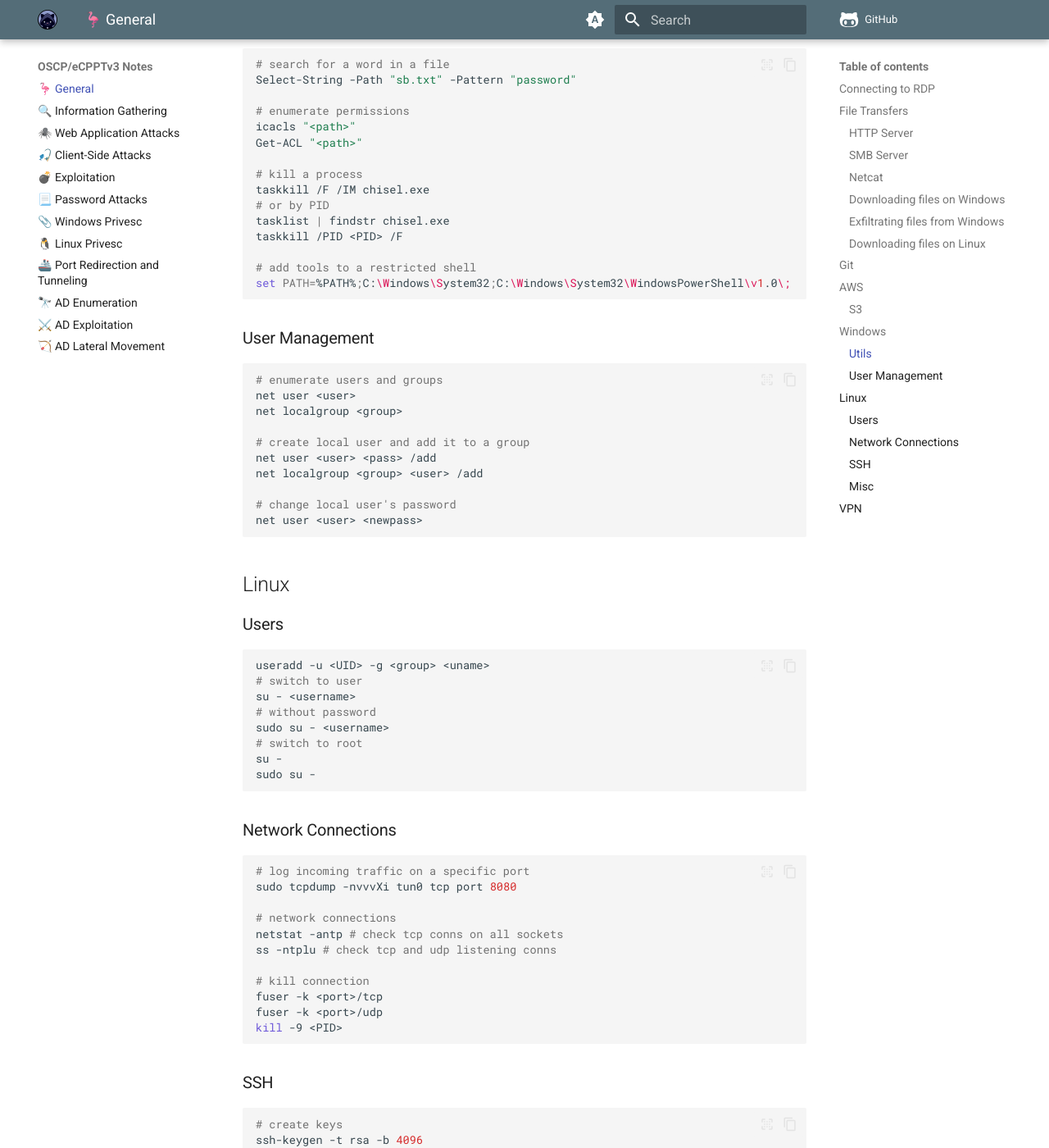
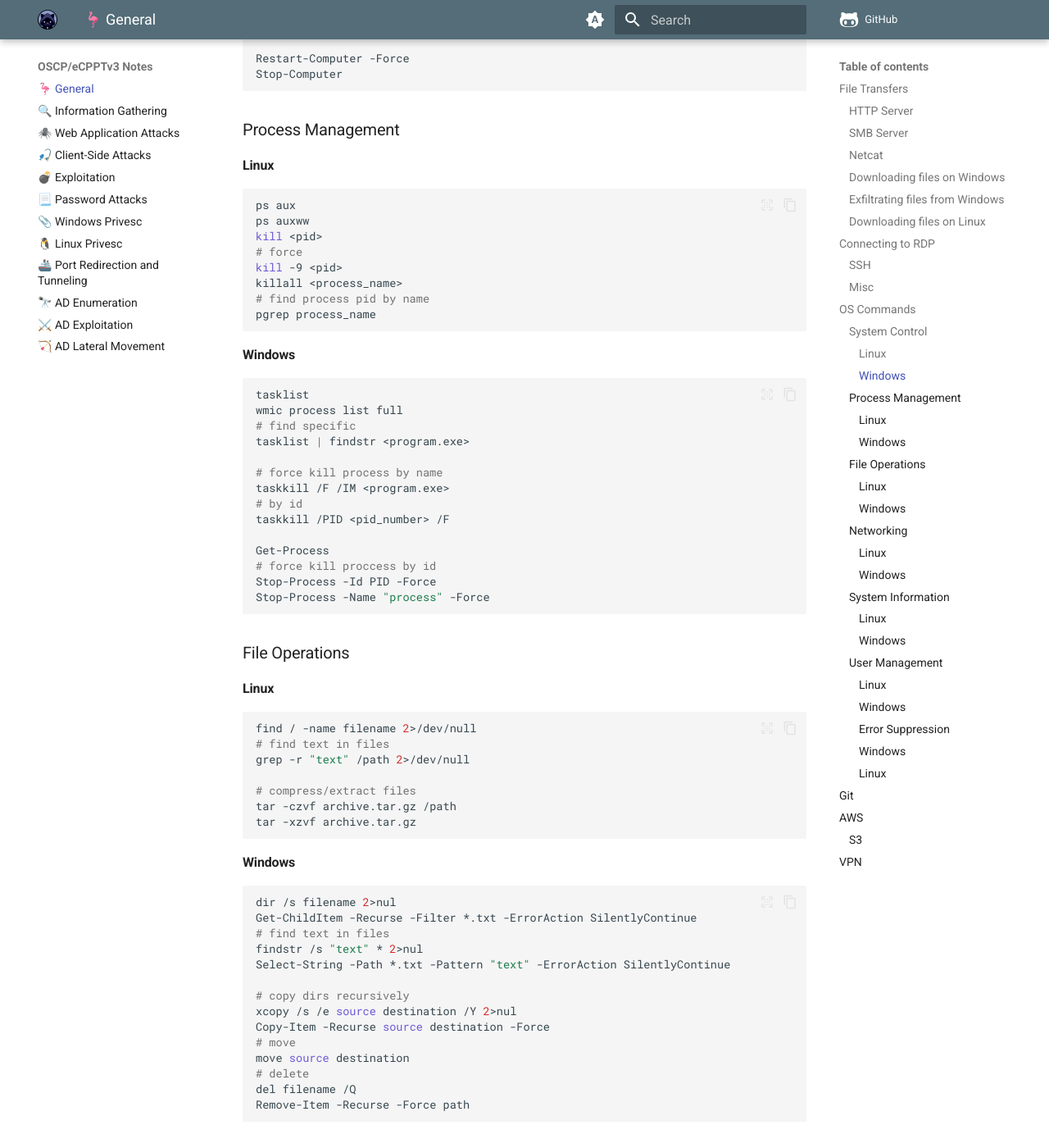
Before and after one commit to krovs/oscp-notes, an MkDocs documentation site: the page built from docs/index.md, in a window 1280 px wide and 1400 px high, scrolled down 2836 px. Shown: the whole window at 82% size. Built offline with MkDocs 1.6.1 and Material for MkDocs 9.7.7, drawn with Linux system fonts in a browser that asks for light colours; comment, search, counter and statistics services are not loaded; some of the changed text lies outside the part shown.

Commit message:
Add useful OS commands and refactor

````diff
--- a/docs/index.md
+++ b/docs/index.md
@@ -1,15 +1,4 @@
 # 🦩 General
-
-## Connecting to RDP
-
-```shell
-# add resolution support
-xfreerdp3 /u:user /p:pass /v:<ip> /dynamic-resolution
-# add clipboard support
-xfreerdp3 /u:user /p:pass /v:<ip> +clipboard
-# add a share to easily transfer files
-xfreerdp3 /u:user /p:pass /v:<ip> /drive:<name>,<path>
-```
 
 ## File Transfers
 
@@ -87,113 +76,15 @@ wget http://<ip>:<port>/<file>
 curl -O http://<ip>:<port>/<file>
 ```
 
-## Git
-
-> [git-dumper](https://github.com/arthaud/git-dumper)
+## Connecting to RDP
 
 ```shell
-# dump git repo from url
-git-dumper <url>/.git ./website
-
-# show commits on a branch
-git log
-# show commit details and changes
-git show <commit>
-```
-
-## AWS
-
-!!! warning ""
-    Out of scope
-
-Setup credentials if you find access keys
-
-```shell
-aws configure
-```
-
-### S3
-
-```shell
-# list public buckets without credentials
-aws s3 ls s3://<bucket>/ --endpoint-url <url> --no-sign-request
-
-# download a bucket
-aws s3 cp s3://<bucket> ./
-
-# check bucket policy
-aws s3api get-bucket-policy --bucket <bucket> --endpoint-url <url> --no-sign-request
-
-# upload a file to a bucket
-aws s3 cp <file> s3://<bucket>/ --endpoint-url <url> --no-sign-request
-```
-
-## Windows
-
-### Utils
-
-```shell
-# search for a word in a file
-Select-String -Path "sb.txt" -Pattern "password"
-
-# enumerate permissions
-icacls "<path>"
-Get-ACL "<path>"
-
-# kill a process
-taskkill /F /IM chisel.exe
-# or by PID
-tasklist | findstr chisel.exe
-taskkill /PID <PID> /F
-
-# add tools to a restricted shell
-set PATH=%PATH%;C:\Windows\System32;C:\Windows\System32\WindowsPowerShell\v1.0\;
-```
-
-### User Management
-
-```shell
-# enumerate users and groups
-net user <user>
-net localgroup <group>
-
-# create local user and add it to a group
-net user <user> <pass> /add
-net localgroup <group> <user> /add
-
-# change local user's password
-net user <user> <newpass>
-```
-
-## Linux
-
-### Users
-
-```shell
-useradd -u <UID> -g <group> <uname>
-# switch to user
-su - <username>
-# without password
-sudo su - <username>
-# switch to root
-su -
-sudo su -
-```
-
-### Network Connections
-
-```shell
-# log incoming traffic on a specific port
-sudo tcpdump -nvvvXi tun0 tcp port 8080
-
-# network connections
-netstat -antp # check tcp conns on all sockets
-ss -ntplu # check tcp and udp listening conns
-
-# kill connection
-fuser -k <port>/tcp
-fuser -k <port>/udp
-kill -9 <PID>
+# add resolution support
+xfreerdp3 /u:user /p:pass /v:<ip> /dynamic-resolution
+# add clipboard support
+xfreerdp3 /u:user /p:pass /v:<ip> +clipboard
+# add a share to easily transfer files
+xfreerdp3 /u:user /p:pass /v:<ip> /drive:<name>,<path>
 ```
 
 ### SSH
@@ -223,6 +114,297 @@ strings
 ltrace
 ```
 
+## OS Commands
+
+### System Control
+
+#### Linux
+
+```shell
+sudo reboot
+sudo shutdown -r now
+# shutdown
+sudo shutdown -h now
+# traditional restart
+sudo init 6
+```
+
+#### Windows
+
+```shell
+# restart and shutdown
+shutdown /r /t 0
+shutdown /s /t 0
+
+Restart-Computer -Force
+Stop-Computer
+```
+
+### Process Management
+
+#### Linux
+
+```shell
+ps aux
+ps auxww
+kill <pid>
+# force
+kill -9 <pid>
+killall <process_name>
+# find process pid by name
+pgrep process_name
+```
+
+#### Windows
+
+```shell
+tasklist
+wmic process list full
+# find specific
+tasklist | findstr <program.exe>
+
+# force kill process by name
+taskkill /F /IM <program.exe>
+# by id
+taskkill /PID <pid_number> /F
+
+Get-Process
+# force kill proccess by id
+Stop-Process -Id PID -Force
+Stop-Process -Name "process" -Force
+```
+
+### File Operations
+
+#### Linux
+
+```shell
+find / -name filename 2>/dev/null
+# find text in files
+grep -r "text" /path 2>/dev/null
+
+# compress/extract files
+tar -czvf archive.tar.gz /path
+tar -xzvf archive.tar.gz
+```
+
+#### Windows
+
+```shell
+dir /s filename 2>nul
+Get-ChildItem -Recurse -Filter *.txt -ErrorAction SilentlyContinue
+# find text in files
+findstr /s "text" * 2>nul
+Select-String -Path *.txt -Pattern "text" -ErrorAction SilentlyContinue
+
+# copy dirs recursively
+xcopy /s /e source destination /Y 2>nul
+Copy-Item -Recurse source destination -Force
+# move
+move source destination
+# delete
+del filename /Q
+Remove-Item -Recurse -Force path
+```
+
+### Networking
+
+#### Linux
+
+```shell
+# show interfaces
+ip a
+ifconfig
+# list listening connections
+ss -ntplu
+netstat -ntplu
+# test connectivity
+ping host
+# trace path
+traceroute host
+# DNS lookup
+dig domain
+nslookup domain
+# kill connection
+fuser -k <port>/tcp
+fuser -k <port>/udp
+# routing table
+ip route show
+# log incoming traffic on a specific port
+sudo tcpdump -nvvvXi tun0 tcp port 8080
+```
+
+#### Windows
+
+```shell
+# show network config
+ipconfig /all
+# connections and listening ports
+netstat -ano
+# show ip addresses
+Get-NetIPAddress
+# show tcp connections
+Get-NetTCPConnection
+# dns lookup
+nslookup domain
+Resolve-DnsName domain
+# trace path
+tracert host
+# test connectivity
+Test-NetConnection host -Port port
+# routing table
+route print
+```
+
+### System Information
+
+#### Linux
+
+```shell
+# kernel info
+uname -a
+# distro info
+lsb_release -a
+```
+
+#### Windows
+
+```shell
+# system info
+systeminfo
+Get-ComputerInfo
+# os details
+wmic os get version
+Get-WmiObject Win32_OperatingSystem
+# show drives
+Get-PSDrive
+# show tasks
+schtasks
+Get-ScheduledTask
+# recent system events
+Get-EventLog -LogName System -Newest 10
+# path permissions
+icacls "<path>"
+Get-ACL "<path>"
+```
+
+### User Management
+
+#### Linux
+
+```shell
+# show user info
+id <username>
+whoami
+groups <username>
+# switch to user
+su - <username>
+sudo su - <username>
+# switch to root
+su -
+sudo su -
+# check user sudo permissions
+sudo -l
+
+# create/delete/change pass users
+useradd -m username
+useradd -u <UID> -g <group> <uname>
+userdel -r username
+passwd username
+# add to group
+usermod -aG sudo username
+
+# show who is currently logged in
+who
+w
+# show last logins
+last
+```
+
+#### Windows
+
+```shell
+# show current user
+whoami /all
+# list all users
+net user
+Get-LocalUser
+# show user details
+net user username
+# create/delete/change pass user
+net user username password /add
+New-LocalUser -Name "username" -Password (ConvertTo-SecureString "password" -AsPlainText -Force)
+net user username /delete
+net user username newpassword
+# list all groups
+net localgroup
+Get-LocalGroup
+# show members
+net localgroup groupname
+Get-LocalGroupMember "Administrators"
+# add/delete user to group
+net localgroup groupname username /add
+Add-LocalGroupMember -Group "Administrators" -Member "username"
+net localgroup groupname username /delete
+net localgroup Administrators username /add
+
+# run command as a different user
+runas /user:domain\username cmd
+```
+
+#### Error Suppression
+
+#### Windows
+
+- **CMD**: Append `2>nul` to suppress error messages
+- **PowerShell**: Add `-ErrorAction SilentlyContinue` parameter to cmdlets
+
+#### Linux
+
+- Append `2>/dev/null` to suppress error messages only
+- Append `&>/dev/null` to suppress both standard output and errors
+
+## Git
+
+> [git-dumper](https://github.com/arthaud/git-dumper)
+
+```shell
+# dump git repo from url
+git-dumper <url>/.git ./website
+
+# show commits on a branch
+git log
+# show commit details and changes
+git show <commit>
+```
+
+## AWS
+
+!!! warning ""
+    Out Of Scope
+
+Setup credentials if you find access keys
+
+```shell
+aws configure
+```
+
+### S3
+
+```shell
+# list public buckets without credentials
+aws s3 ls s3://<bucket>/ --endpoint-url <url> --no-sign-request
+
+# download a bucket
+aws s3 cp s3://<bucket> ./
+
+# check bucket policy
+aws s3api get-bucket-policy --bucket <bucket> --endpoint-url <url> --no-sign-request
+
+# upload a file to a bucket
+aws s3 cp <file> s3://<bucket>/ --endpoint-url <url> --no-sign-request
+```
+
 ## VPN
 
 !!! danger
````
Also changed, not shown: docs/13_exploitation.md (+7 -1 lines).
